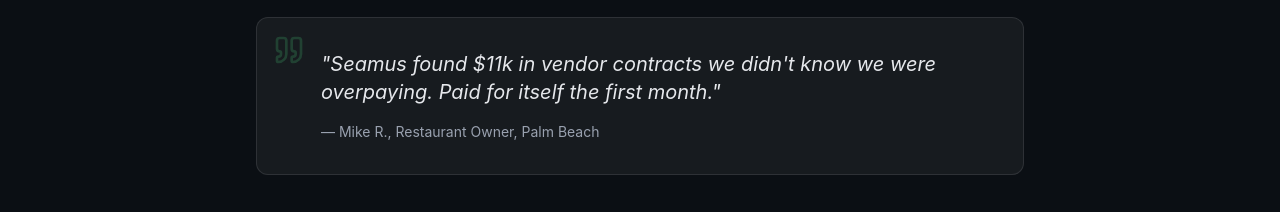
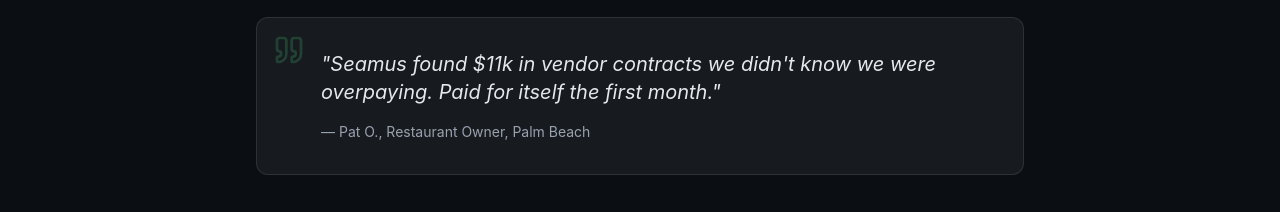
Before and after one commit to TheDrunkZebra/ai-restaurant-guy, a React (Vite) app: page / in a window 1280 px wide. Shown: the part 1740-1952 px from the top of the page. Built offline with nearby package versions, Linux system fonts and the light colour scheme.

Commit message:
Update testimonial name: Mike R. â†’ Pat O.
Real customer name update

```diff
--- a/src/sections/TestimonialSection.jsx
+++ b/src/sections/TestimonialSection.jsx
@@ -19,7 +19,7 @@ const TestimonialSection = () => {
                             "Seamus found $11k in vendor contracts we didn't know we were overpaying. Paid for itself the first month."
                         </p>
                         <p className="text-sm text-gray-400 pl-8">
-                            — Mike R., Restaurant Owner, Palm Beach
+                            — Pat O., Restaurant Owner, Palm Beach
                         </p>
                     </div>
                 </div>
```
